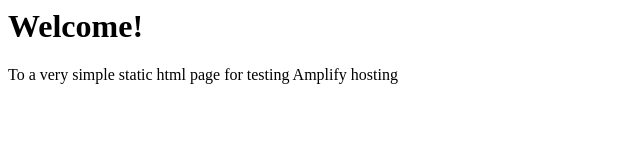
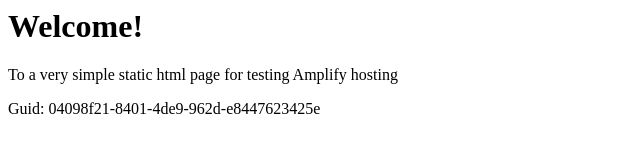
Before and after one commit to aws-aemilia-sfo/Github-PR-Commit-Integration-Test-DoNotTouch-Gith-P5X5MO5I-v1-preprod-us-west-1, a website: page src/index.html in a window 1280 px wide. Shown: the whole page, without its empty margins (0-640 px from the left). Drawn offline with Linux system fonts and the light colour scheme.

Commit message:
commit from integ tests

```diff
--- a/src/index.html
+++ b/src/index.html
@@ -1,3 +1,5 @@
+
+
 <html lang="en">
 
 <head>
@@ -10,6 +12,6 @@
 <body>
     <h1>Welcome!</h1>
     <p>To a very simple static html page for testing Amplify hosting</p>
-</body>
+    <p>Guid: 04098f21-8401-4de9-962d-e8447623425e</p></body>
 
 </html>
```
